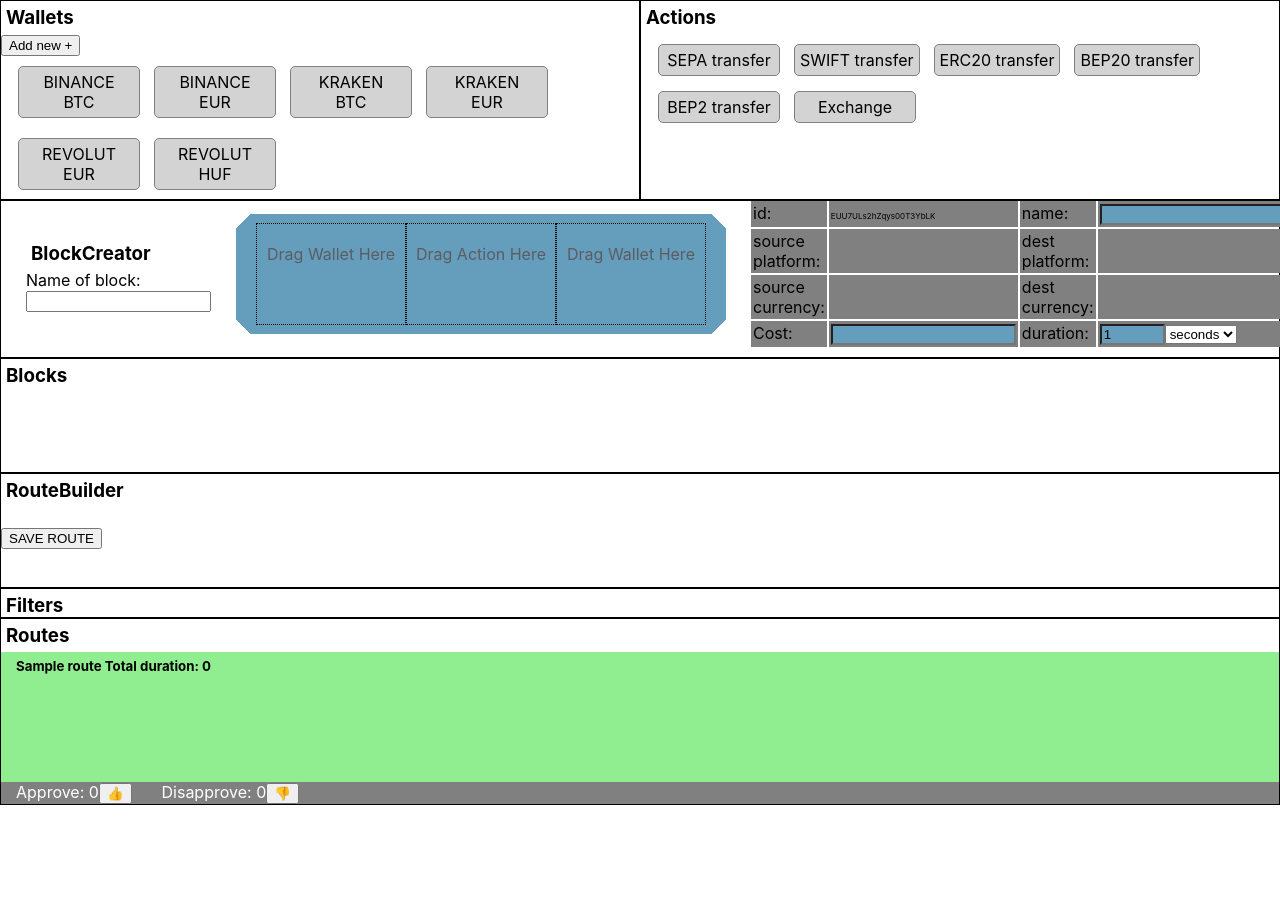
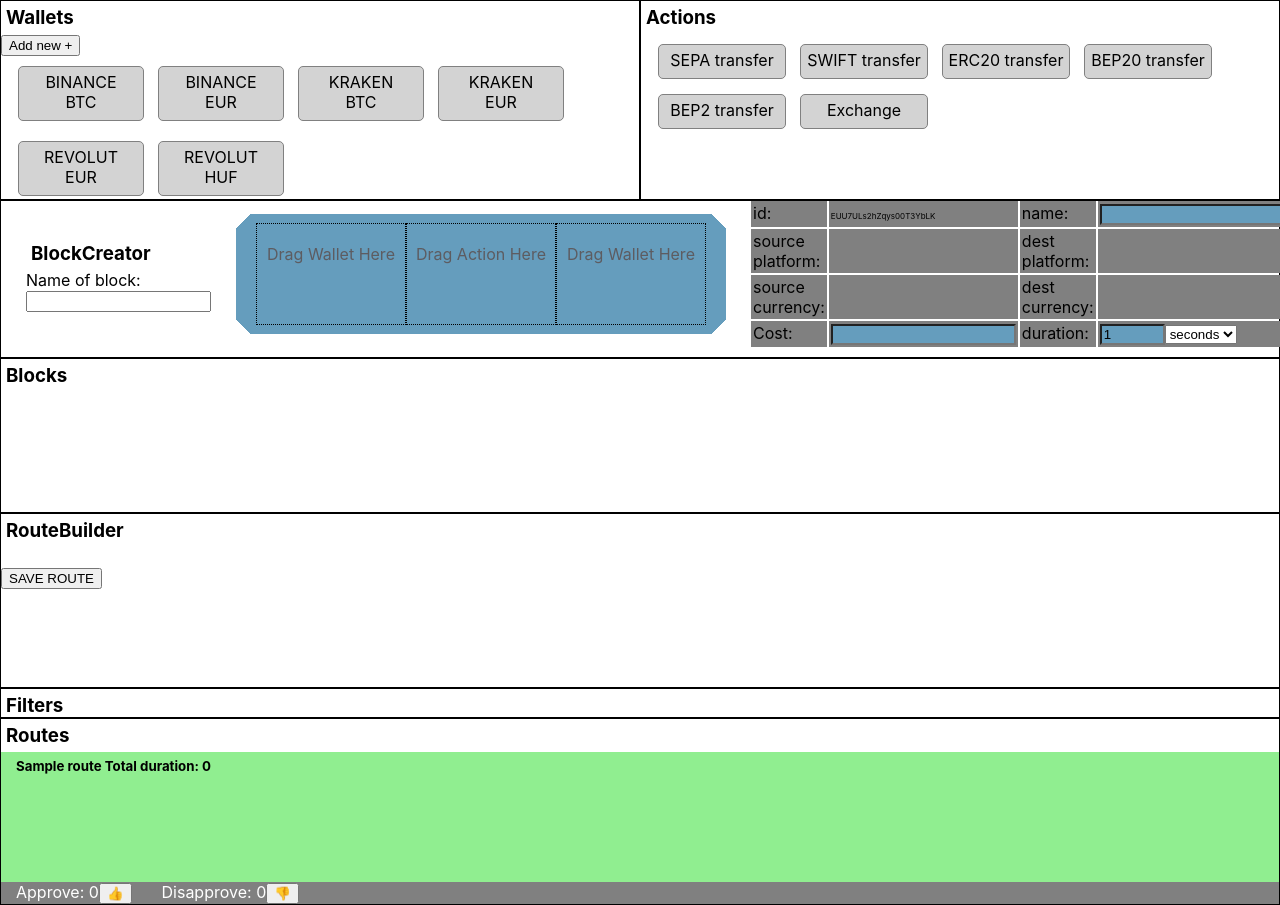
Before and after one commit to lordcase/crypto_fiat_router, a React (Create React App) app: page / in a window 1280 px wide. Shown: the top 905 px of the page. Before the commit the page ends 805 px from the top, so only its background shows below. Built offline with nearby package versions, Linux system fonts and the light colour scheme.

Commit message:
route checker

```diff
--- a/src/App.tsx
+++ b/src/App.tsx
@@ -502,7 +502,7 @@
 
 const Container = styled.div`
   display: grid;
-  grid-template-rows: 200px 158px 115px 115px 30px 1fr;
+  grid-template-rows: 200px 158px 155px 175px 30px 1fr;
   grid-template-columns: 1fr 1fr;
   grid-template-areas: "wallets actions" "blockCreator blockCreator" "blocks blocks" "routeBuilder routeBuilder" "filters filters" "routes routes";
   & > * {
--- a/src/components/Actions.tsx
+++ b/src/components/Actions.tsx
@@ -1,27 +1,54 @@
-import React from "react";
+import React, { useRef } from "react";
 import styled from "styled-components";
 import { Droppable, Draggable } from "react-beautiful-dnd";
 import { Title, Unit } from "../common/styles";
 import { AppData } from "../common/types";
 
 const Actions = ({ appState }: Props) => {
+  const reff = useRef(null);
+
   return (
     <>
       <Title>Actions</Title>
-      <Droppable droppableId="actions" direction="horizontal">
+      <Droppable
+        droppableId="actions"
+        direction="horizontal"
+        isDropDisabled={true}
+      >
         {(provided) => (
           <Container ref={provided.innerRef} {...provided.droppableProps}>
             {/* {JSON.stringify(snapshot)} */}
             {appState.actions.map((action, index) => (
               <Draggable draggableId={action.id} index={index} key={action.id}>
                 {(provided, snapshot) => (
+                  <DragContainer>
                     <ActionUnit
                       {...provided.draggableProps}
                       {...provided.dragHandleProps}
                       ref={provided.innerRef}
+                      style={{
+                        ...provided.draggableProps.style,
+                        paddingBottom: "8px",
+                        transform: snapshot.isDragging
+                          ? provided.draggableProps.style?.transform
+                          : "translate(0px, 0px)",
+                      }}
                     >
                       {action.name}
                     </ActionUnit>
+                    {snapshot.isDragging && (
+                      <ActionUnit
+                        style={{
+                          ...provided.draggableProps.style,
+                          transform: "none !important",
+                          paddingBottom: "8px",
+                          backgroundColor: "white",
+                        }}
+                      >
+                        <div>{action.name}</div>
+                      </ActionUnit>
+                    )}
+                  </DragContainer>
                 )}
               </Draggable>
             ))}
@@ -39,6 +66,9 @@
   appState: AppData;
 };
 
+const DragContainer = styled.div`
+  min-width: 142px;
+`;
 const Container = styled.div`
   display: flex;
   flex-direction: row;
--- a/src/components/Block.tsx
+++ b/src/components/Block.tsx
@@ -4,7 +4,7 @@
 import { AppData, Wallet, Block as BlockData } from "../common/types";
 import IngredientBody from "./IngredientBody";
 
-const Block = ({ appState, getWalletById, block }: Props) => {
+const Block = ({ appState, getWalletById, block, classes }: Props) => {
   return (
     <div>
       {" "}
@@ -15,18 +15,21 @@
           type="wallet"
           ingredientId={block.wallet1Id as string}
           getWalletById={getWalletById}
+          className={classes ? classes[0] : ""}
         ></IngredientBody>
         <IngredientBody
           appState={appState}
           type="link"
           ingredientId={block.linkId as string}
           getWalletById={getWalletById}
+          className=""
         ></IngredientBody>
         <IngredientBody
           appState={appState}
           type="wallet"
           ingredientId={block.wallet2Id as string}
           getWalletById={getWalletById}
+          className={classes ? classes[1] : ""}
         ></IngredientBody>
       </Ingredients>
     </div>
@@ -39,6 +42,7 @@
   appState: AppData;
   block: BlockData;
   getWalletById(id: string): Wallet | undefined;
+  classes?: string[];
 };
 
 const Ingredients = styled.div`
--- a/src/components/IngredientBody.tsx
+++ b/src/components/IngredientBody.tsx
@@ -8,16 +8,17 @@
   getWalletById,
   ingredientId,
   type,
+  className,
 }: Props) => {
   return type === "wallet" ? (
-    <WalletContainer>
+    <WalletContainer className={`${className}`}>
       <Tiny>{ingredientId}</Tiny>
       <br />
       {getWalletById(ingredientId)?.["platformId"]} <br />
       {getWalletById(ingredientId)?.["currencyId"]}
     </WalletContainer>
   ) : (
-    <LinkContainer>
+    <LinkContainer className={`${className}`}>
       <LeftArrow>&gt;</LeftArrow>
       <InnerContainer>
         <Tiny>{ingredientId}</Tiny>
@@ -46,9 +47,17 @@
   type: string;
   getWalletById(id: string): Wallet | undefined;
   appState: AppData;
+  className?: string;
 };
 
-const WalletContainer = styled(Unit)``;
+const WalletContainer = styled(Unit)`
+  &.green {
+    background-color: lightgreen;
+  }
+  &.red {
+    background-color: lightcoral;
+  }
+`;
 const LinkContainer = styled(Unit)`
   display: flex;
 `;
--- a/src/components/RouteBuilder.tsx
+++ b/src/components/RouteBuilder.tsx
@@ -1,7 +1,8 @@
 import { nanoid } from "nanoid";
-import React, { useState } from "react";
+import React, { useEffect, useState } from "react";
 import { Draggable, Droppable } from "react-beautiful-dnd";
 import styled from "styled-components";
+import { setOriginalNode } from "typescript";
 import { Title } from "../common/styles";
 import { AppData, RouteBuilderState, Wallet } from "../common/types";
 import Block from "./Block";
@@ -13,16 +14,65 @@
   getWalletById,
 }: Props) => {
   console.log("start");
-  routeBuilderState.routeBlockIds.map((id, index) => {
-    console.log(id);
-    console.log(routeBuilderState.blockDict[id]);
-    console.log();
-    return "";
-  });
+  const compareWallets = (id1: string, id2: string) => {
+    return id1 === id2 ? "green" : "red";
+  };
+  const [compatibilityMatrix, setCompatibilityMatrix] = useState<
+    Array<Array<string>>
+  >([]);
+  useEffect(() => {
+    const getBlock = (id: string) =>
+      appState.blocks[routeBuilderState.blockDict[id]];
+    setCompatibilityMatrix(
+      routeBuilderState.routeBlockIds.reduce(
+        (acc: string[][], curr, index, array) => {
+          if (index === 0) {
+            if (!array[index + 1]) {
+              return [["green", "green"]];
+            } else {
+              const wallet2Id = getBlock(curr).wallet2Id as string;
+              const wallet1Id = getBlock(array[index + 1]).wallet1Id as string;
+              return [["green", compareWallets(wallet2Id, wallet1Id)]];
+            }
+          } else if (index === array.length - 1) {
+            const wallet1Id = getBlock(array[index - 1]).wallet2Id as string;
+            const wallet2Id = getBlock(curr).wallet1Id as string;
+            return [...acc, [compareWallets(wallet2Id, wallet1Id), "green"]];
+          } else {
+            const wallet1Id = getBlock(array[index - 1]).wallet2Id as string;
+            const wallet2Id = getBlock(curr).wallet1Id as string;
+            const wallet3Id = getBlock(curr).wallet2Id as string;
+            const wallet4Id = getBlock(array[index + 1]).wallet1Id as string;
+            return [
+              ...acc,
+              [
+                compareWallets(wallet1Id, wallet2Id),
+                compareWallets(wallet3Id, wallet4Id),
+              ],
+            ];
+          }
+        },
+        []
+      )
+    );
+  }, [appState, routeBuilderState]);
+
+  const delRoute = (id: string): void => {
+    setRouteBuilderState((prev) => {
+      const newRouteBlockIds = prev.routeBlockIds.filter(
+        (blockId) => blockId !== id
+      );
+      const { [id]: deleted, ...newBlockDict } = prev.blockDict;
+      return {
+        ...prev,
+        routeBlockIds: newRouteBlockIds,
+        blockDict: newBlockDict,
+      };
+    });
+  };
   return (
     <>
       <Title>RouteBuilder</Title>
-      <></>
       <Droppable droppableId="routeBuilder" direction="horizontal">
         {(provided) => (
           <Container ref={provided.innerRef}>
@@ -34,12 +84,14 @@
                     {...provided.dragHandleProps}
                     ref={provided.innerRef}
                   >
+                    <DelButton onClick={() => delRoute(id)}>x</DelButton>
                     <Block
                       appState={appState}
                       block={
                         appState.blocks[routeBuilderState.blockDict[id] as any]
                       }
                       getWalletById={getWalletById}
+                      classes={compatibilityMatrix[index]}
                     ></Block>
                   </Bla>
                 )}
@@ -56,7 +108,11 @@
 
 export default RouteBuilder;
 
-const Bla = styled.div``;
+const Bla = styled.div`
+  border: 1px solid;
+  padding: 5px;
+  position: relative;
+`;
 
 const Container = styled.div`
   display: flex;
@@ -64,6 +120,17 @@
   padding: 10px;
   flex-wrap: wrap;
   row-gap: 15px;
+  gap: 5px;
+`;
+
+const DelButton = styled.button`
+  position: absolute;
+  right: 8px;
+  &:hover {
+    background-color: #f6abb6;
+    cursor: pointer;
+    border: 1px solid;
+  }
 `;
 
 type Props = {
--- a/src/components/Wallets.tsx
+++ b/src/components/Wallets.tsx
@@ -45,7 +45,7 @@
       <Droppable
         droppableId="wallets"
         direction="horizontal"
-        // isDropDisabled={true}
+        isDropDisabled={true}
       >
         {(provided) => (
           <WalletsContainer
@@ -58,15 +58,37 @@
                 index={index}
                 key={walletUnit.id}
               >
-                {(provided) => (
+                {(provided, snapshot) => (
+                  <DragContainer>
                     <WalletUnit
                       {...provided.draggableProps}
                       {...provided.dragHandleProps}
                       ref={provided.innerRef}
+                      style={{
+                        ...provided.draggableProps.style,
+                        paddingBottom: "8px",
+                        transform: snapshot.isDragging
+                          ? provided.draggableProps.style?.transform
+                          : "translate(0px, 0px)",
+                      }}
                     >
                       {walletUnit.platformId} <br />
                       {walletUnit.currencyId}
                     </WalletUnit>
+                    {snapshot.isDragging && (
+                      <WalletUnit
+                        style={{
+                          ...provided.draggableProps.style,
+                          transform: "none !important",
+                          paddingBottom: "8px",
+                          backgroundColor: "white",
+                        }}
+                      >
+                        {walletUnit.platformId} <br />
+                        {walletUnit.currencyId}
+                      </WalletUnit>
+                    )}
+                  </DragContainer>
                 )}
               </Draggable>
             ))}
@@ -102,5 +124,8 @@
   flex-wrap: wrap;
   row-gap: 20px;
 `;
+const DragContainer = styled.div`
+  min-width: 140px;
+`;
 
 const WalletUnit = styled(Unit)``;
```
Lines whose indentation alone changed are shown as unchanged.
